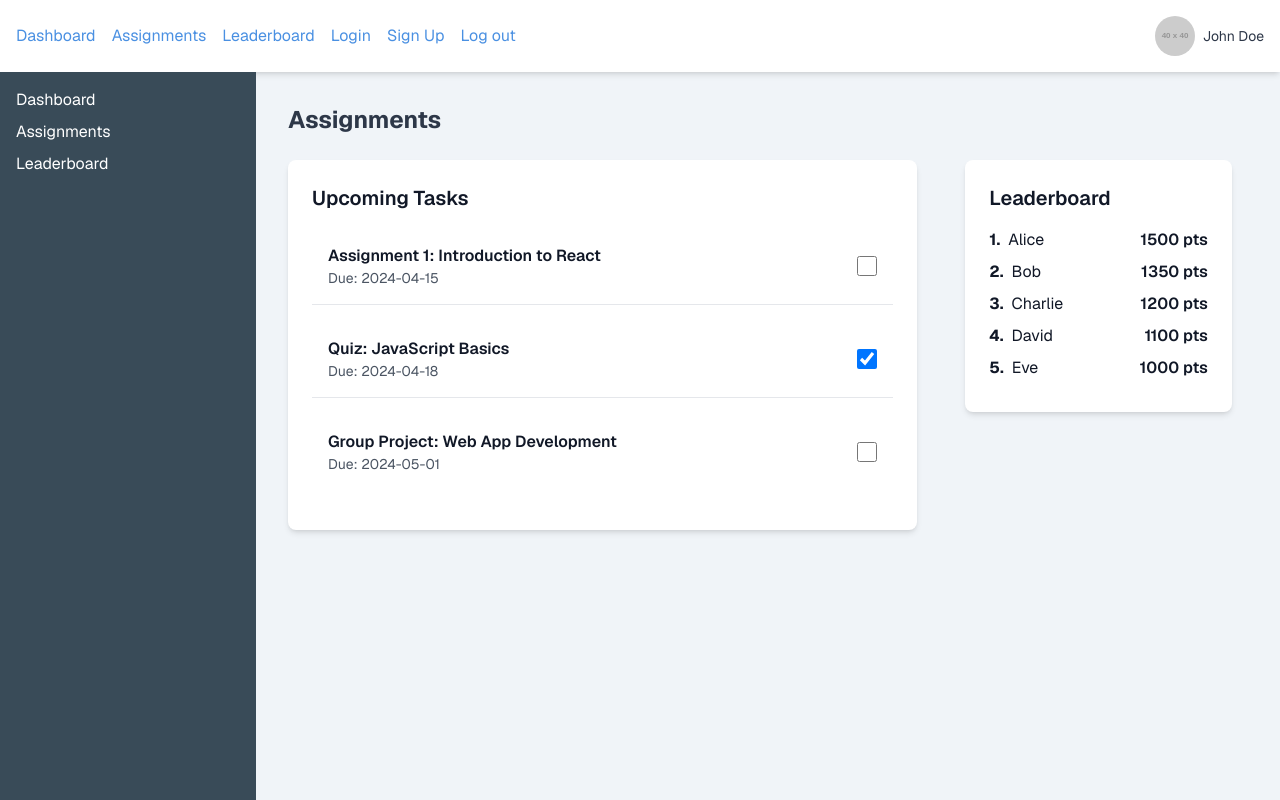
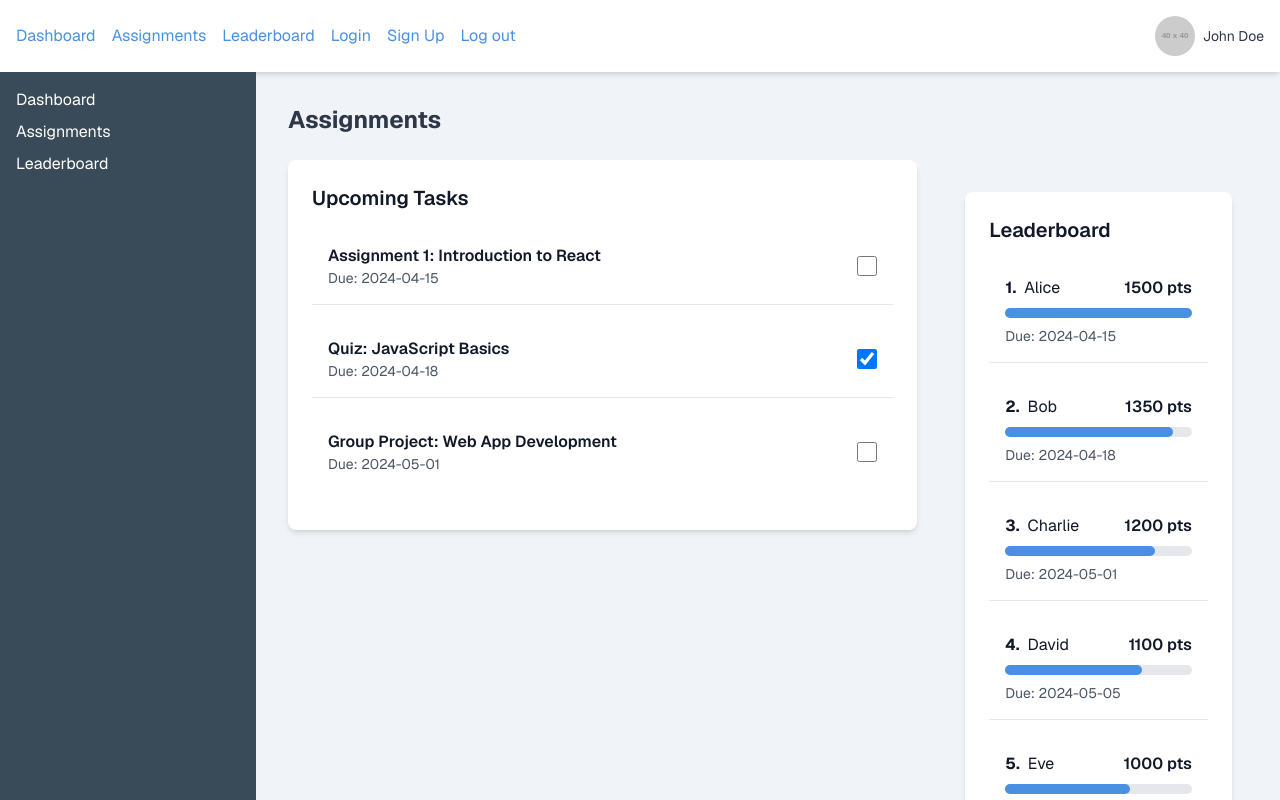
Before and after one commit to bqShina/StudyRacer, a Next.js app: page /assignments in a window 1280 px wide. Shown: the top 800 px of the page. Built offline with nearby package versions, Linux system fonts and the light colour scheme; no server answers.

Commit message:
Feat: Add Improved leaderboard with progress bar

```diff
--- a/src/components/Leaderboard.tsx
+++ b/src/components/Leaderboard.tsx
@@ -6,28 +6,35 @@ interface LeaderboardEntry {
     rank: number;
     name: string;
     points: number;
+    dueDate: string;
 }
 
 const leaderboardData: LeaderboardEntry[] = [
-    { rank: 1, name: 'Alice', points: 1500 },
-    { rank: 2, name: 'Bob', points: 1350 },
-    { rank: 3, name: 'Charlie', points: 1200 },
-    { rank: 4, name: 'David', points: 1100 },
-    { rank: 5, name: 'Eve', points: 1000 },
+    { rank: 1, name: 'Alice', points: 1500, dueDate: '2024-04-15' },
+    { rank: 2, name: 'Bob', points: 1350, dueDate: '2024-04-18' },
+    { rank: 3, name: 'Charlie', points: 1200, dueDate: '2024-05-01' },
+    { rank: 4, name: 'David', points: 1100, dueDate: '2024-05-05' },
+    { rank: 5, name: 'Eve', points: 1000, dueDate: '2024-05-10' },
 ];
 
 const Leaderboard: React.FC = () => {
     return (
-        <div className="bg-white dark:bg-gray-800 shadow-md rounded-lg p-6 mx-4">
+        <div className="bg-white dark:bg-gray-800 shadow-md rounded-lg p-6 mx-4 mt-8">
             <h3 className="text-xl font-semibold mb-4 text-gray-900 dark:text-gray-100">Leaderboard</h3>
             <ul>
                 {leaderboardData.map((entry) => (
-                    <li key={entry.rank} className="mb-2 flex items-center justify-between">
-                        <div className="flex items-center">
-                            <span className="font-bold mr-2 text-gray-900 dark:text-gray-100">{entry.rank}.</span>
-                            <span className="text-gray-900 dark:text-gray-100">{entry.name}</span>
+                    <li key={entry.rank} className="mb-4 p-4 border-b last:border-b-0 border-gray-200 dark:border-gray-700">
+                        <div className="flex items-center justify-between mb-2">
+                            <div className="flex items-center">
+                                <span className="font-bold mr-2 text-gray-900 dark:text-gray-100">{entry.rank}.</span>
+                                <span className="text-gray-900 dark:text-gray-100">{entry.name}</span>
+                            </div>
+                            <span className="font-semibold text-gray-900 dark:text-gray-100">{entry.points} pts</span>
                         </div>
-                        <span className="font-semibold text-gray-900 dark:text-gray-100">{entry.points} pts</span>
+                        <div className="w-full bg-gray-200 dark:bg-gray-700 rounded-full h-2.5 mb-2">
+                            <div className="bg-primary h-2.5 rounded-full" style={{ width: `${(entry.points / 1500) * 100}%` }}></div>
+                        </div>
+                        <p className="text-sm text-gray-600 dark:text-gray-400">Due: {entry.dueDate}</p>
                     </li>
                 ))}
             </ul>
```
